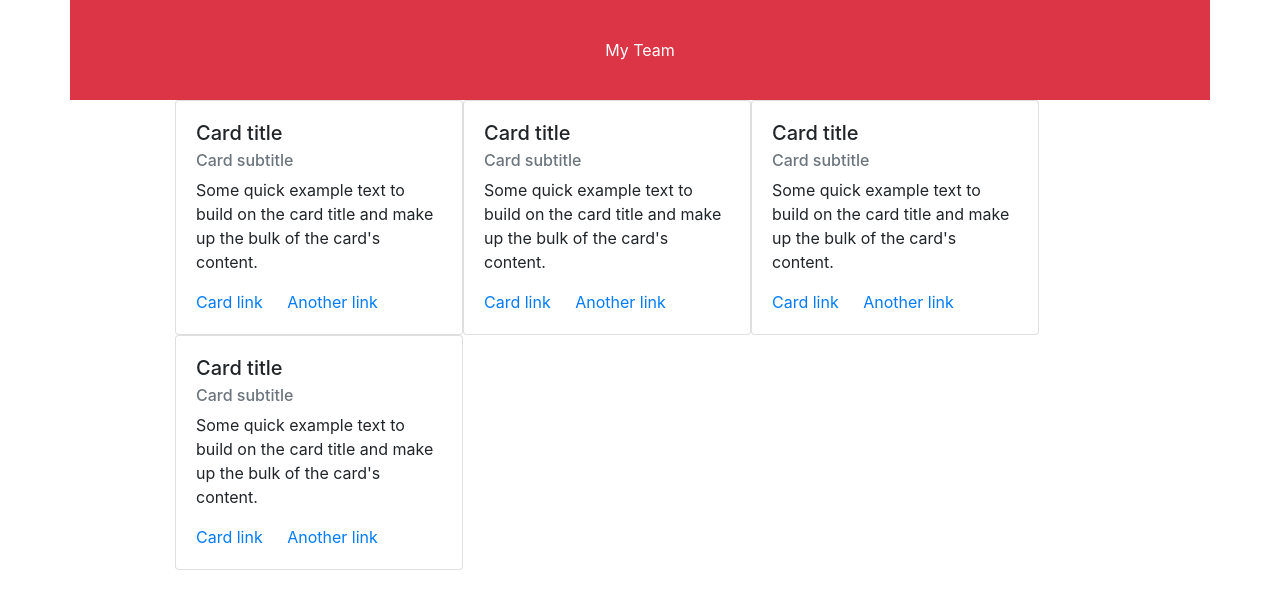
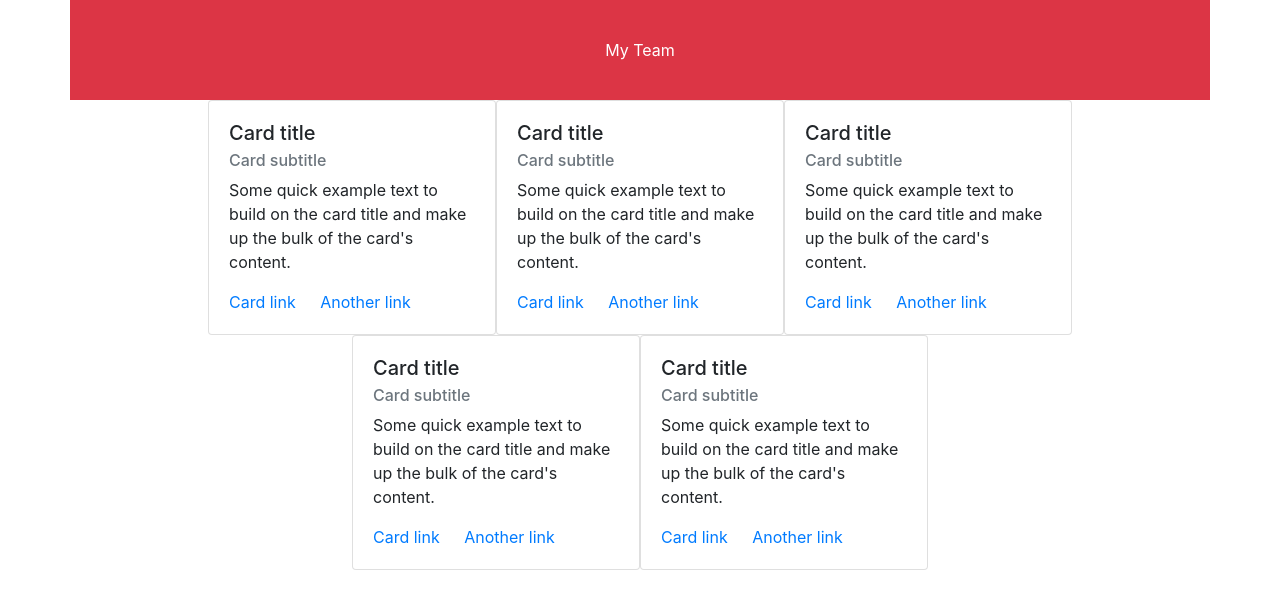
Before and after one commit to hugh18019/Team-Profile-Generator, a website: page index.html in a window 1280 px wide. Drawn offline with nearby package versions, Linux system fonts and the light colour scheme.

Commit message:
modify index.html

```diff
--- a/index.html
+++ b/index.html
@@ -17,9 +17,18 @@
         </div>
     </div>
 
-    <div class="cards-container d-flex justify-content-center align-items-center">
-        <div class="row d-flex flex-row flex-wrap col-9">
+    <div class="cards-container d-flex justify-content-center align-items-center flex-row flex-wrap">
+        <div class="row d-flex flex-row flex-wrap justify-content-center col-9">
 
+            <div class="card" style="width: 18rem;">
+                <div class="card-body">
+                    <h5 class="card-title">Card title</h5>
+                    <h6 class="card-subtitle mb-2 text-muted">Card subtitle</h6>
+                    <p class="card-text">Some quick example text to build on the card title and make up the bulk of the card's content.</p>
+                    <a href="#" class="card-link">Card link</a>
+                    <a href="#" class="card-link">Another link</a>
+                </div>
+            </div>
             <div class="card" style="width: 18rem;">
                 <div class="card-body">
                     <h5 class="card-title">Card title</h5>
@@ -60,6 +69,11 @@
         </div>
 
 
+
+
+
+
+
     </div>
 
 
```
